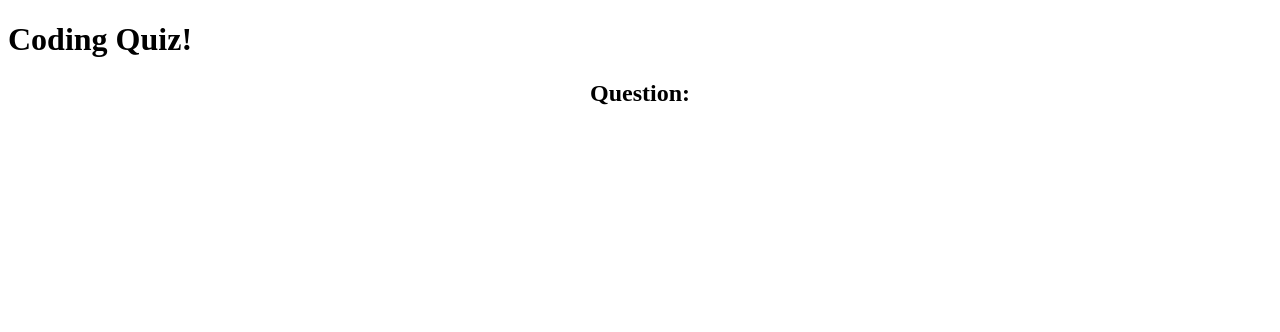
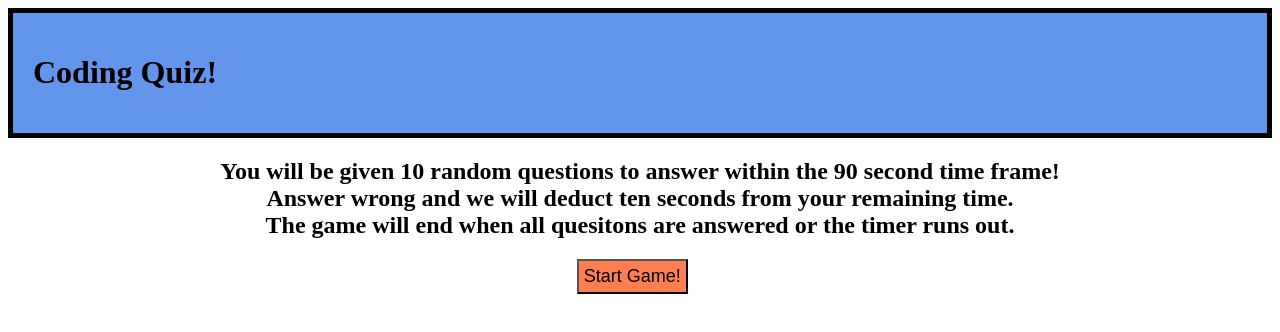
Before and after one commit to CoryFay/Coding-Quiz, a plain HTML site: page index.html in a window 1280 px wide. Drawn offline with nearby package versions, Linux system fonts and the light colour scheme.

Commit message:
start button and intro dissappear upon click

```diff
--- a/index.html
+++ b/index.html
@@ -3,19 +3,25 @@
 <head>
     <meta charset="UTF-8">
     <meta name="viewport" content="width=device-width, initial-scale=1.0">
-    <link rel="text/javascript" href ="script.js">
+    <!--linking all scripts-->
+    <script src="https://cdnjs.cloudflare.com/ajax/libs/jquery/3.2.1/jquery.min.js"></script>
+    <script type="text/javascript" src="script.js"></script>
     <link rel="stylesheet" href="style.css">
+
     <title>Coding Quiz</title>
 </head>
 <body>
+    <!--Static header that will remain in top left corner of DOM-->
     <header>
         <h1>Coding Quiz!</h1>
     </header>
+    <!--main section where questions & answers will be displayed-->
+    <section>
+        <h2 id="main" style="display: block;">You will be given 10 random questions to answer within the 90 second time frame!<br> Answer wrong and we will deduct ten seconds from your remaining time.<br> The game will end when all quesitons are answered or the timer runs out.</h2>
+        <button id="start" style="display: block;">Start Game!</button>
+    </section>
 
-    <section>
-        <h2 class="main">Question: </h2>
 
-    </section>
 
 </body>
 </html>
--- a/script.js
+++ b/script.js
@@ -0,0 +1,23 @@
+//defining the global variables
+
+
+
+
+
+//on 'ready' script
+$(document).ready(function() {
+//event listener for start button
+$("#start").on("click", function() {
+    var intro = document.getElementById("main");
+    var startButton = document.getElementById("start");
+    if (intro.style.display === "block" && startButton.style.display === "block") {
+        intro.style.display = "none";
+        startButton.style.display = "none";
+    } else {
+        intro.style.display = "block";
+        startButton.style.display = "block";
+    }
+
+    });
+
+});
--- a/style.css
+++ b/style.css
@@ -1,3 +1,22 @@
-.main  {
+
+header{
+    border: solid 5px black;
+    background-color: cornflowerblue;
+    margin: 0px;
+    padding: 20px;
+
+}
+
+#main  {
    text-align: center;
+   margin-left: 150px;
+   margin-right: 150px;
 }
+
+#start {
+    font-size: 18px;
+    background-color: coral;
+    padding: 5px;
+    position: relative;
+    left: 45%;
+}
```
